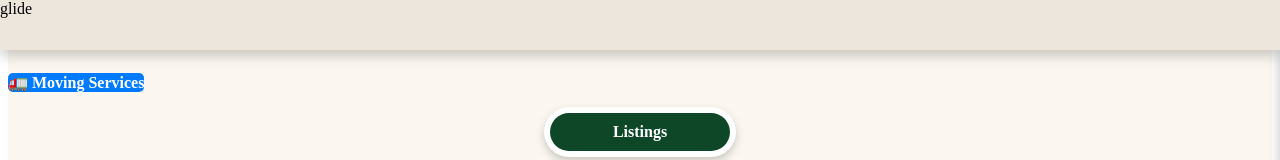
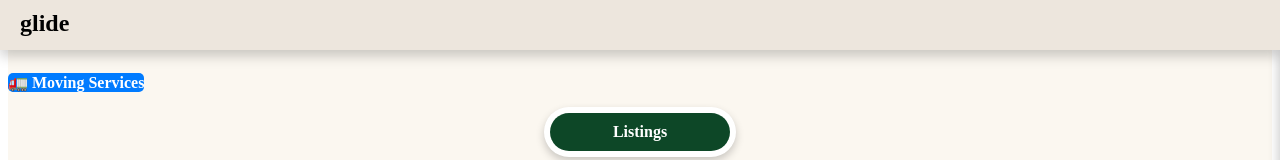
Before and after one commit to jsteinfink914/Glide, a Svelte app: page / in a window 1280 px wide. Shown: the top 160 px of the page. Built offline with nearby package versions, Linux system fonts and the light colour scheme; no server answers.

Commit message:
Adding compare functionality back in

```diff
--- a/src/App.svelte
+++ b/src/App.svelte
@@ -36,7 +36,15 @@
 .glide-banner:hover {
     box-shadow: 0 6px 12px rgba(0, 0, 0, 0.2);
 }
-
+.logo {
+    position: absolute;
+    top: 10px;
+    left: 20px;
+    font-size: 24px;
+    font-weight: bold;
+    color: black;
+    font-family: 'Editorial New', serif;
+}
 
 
 </style>
--- a/src/routes/ComparePage.svelte
+++ b/src/routes/ComparePage.svelte
@@ -501,6 +501,7 @@ async function togglePOI(poi) {
 
 
   onMount(() => {
+    compareListings.set(data);
     window.addEventListener("scroll", handleScroll);
   loadGoogleMapsScript(() =>{
     listings.subscribe(l => {
--- a/src/routes/SearchPage.svelte
+++ b/src/routes/SearchPage.svelte
@@ -111,7 +111,7 @@ function toggleViewMode() {
       callback();
       return;
     }
-    fetch('/api/maps-key')
+    fetch('../api/maps-key')
         .then(response => response.json())
         .then(({ key }) => {
             if (!key) throw new Error("Missing API key from backend.");
```
